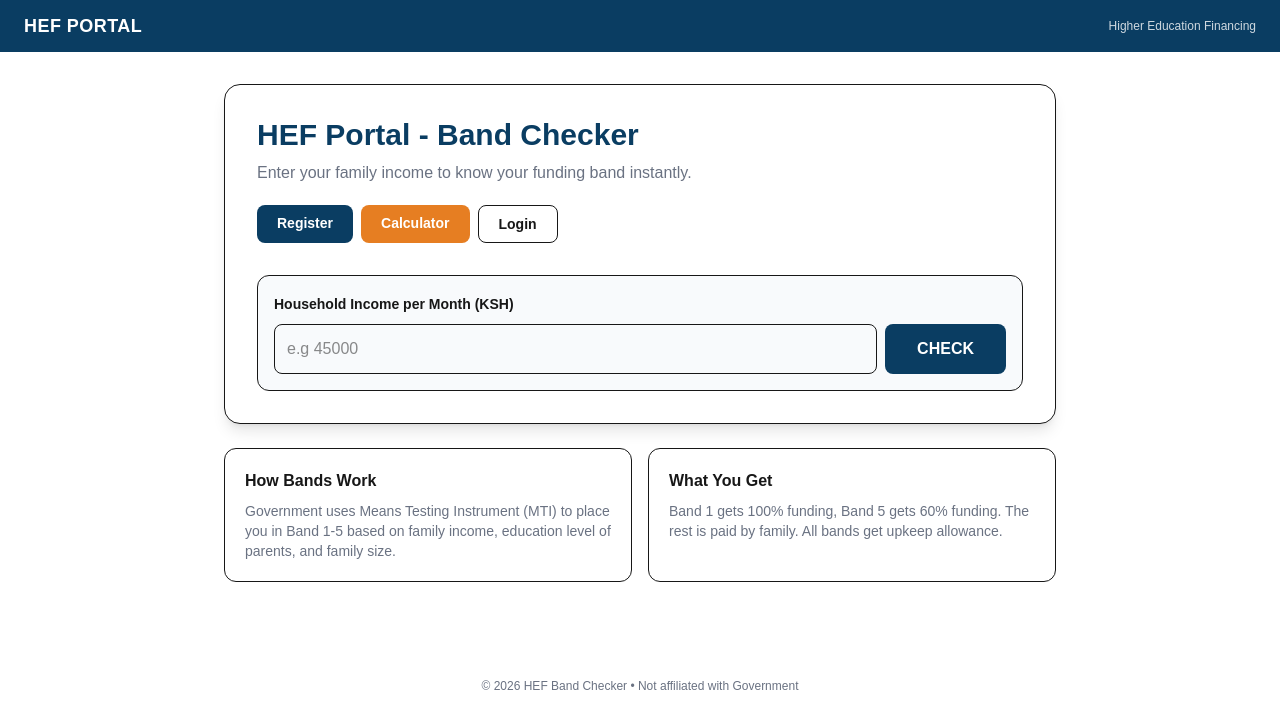
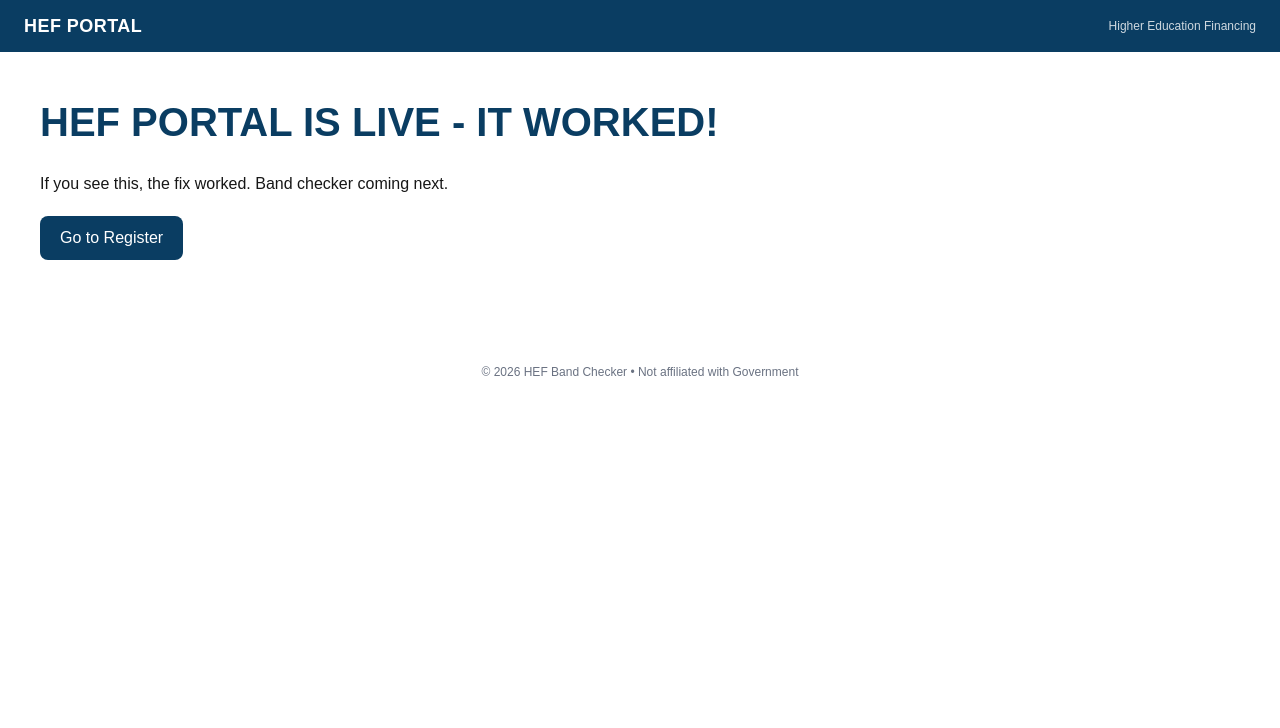
Before and after one commit to hefanes-gif/helb-band-checker, a Next.js app: page / in a window 1280 px wide. Shown: the top 728 px of the page. Built offline with nearby package versions, Linux system fonts and the light colour scheme.

Commit message:
FORCE FIX MAIN PAGE

```diff
--- a/src/app/page.tsx
+++ b/src/app/page.tsx
@@ -1,64 +1,9 @@
-"use client";
-import { useState } from "react";
-import Link from "next/link";
-
-const bands = [
- { max: 23000, name: "BAND 1", sch: 70, loan: 25, family: 5, desc: "Most Vulnerable" },
- { max: 60000, name: "BAND 2", sch: 60, loan: 30, family: 10, desc: "Very Needy" },
- { max: 120000, name: "BAND 3", sch: 50, loan: 30, family: 20, desc: "Needy" },
- { max: 300000, name: "BAND 4", sch: 40, loan: 30, family: 30, desc: "Less Needy" },
- { max: Infinity, name: "BAND 5", sch: 30, loan: 30, family: 40, desc: "Able" },
-];
-
-export default function Home() {
- const [income, setIncome] = useState("");
- const [band, setBand] = useState<any>(null);
-
- const check = () => {
-  const v = Number(income);
-  if (!v) return;
-  const b = bands.find(b => v <= b.max);
-  setBand({ ...b, income: v });
- };
-
- return (
-  <div className="max-w-4xl mx-auto p-4 md:p-8">
-   <div className="bg-white rounded-2xl shadow-lg p-6 md:p-8 border">
-    <h2 className="text-3xl font-extrabold text-[#0a3d62]">HEF Portal - Band Checker</h2>
-    <p className="text-gray-500 mt-2">Enter your family income to know your funding band instantly.</p>
-
-    <div className="flex gap-2 mt-5">
-     <Link href="/register" className="bg-[#0a3d62] text-white px-5 py-2 rounded-lg font-bold text-sm">Register</Link>
-     <Link href="/calculator" className="bg-[#e67e22] text-white px-5 py-2 rounded-lg font-bold text-sm">Calculator</Link>
-     <Link href="/login" className="bg-white border px-5 py-2 rounded-lg font-bold text-sm">Login</Link>
+export default function Page() {
+  return (
+    <div style={{padding:40, fontFamily:'Arial'}}>
+      <h1 style={{fontSize:40, fontWeight:900, color:'#0a3d62'}}>HEF PORTAL IS LIVE - IT WORKED!</h1>
+      <p style={{marginTop:20}}>If you see this, the fix worked. Band checker coming next.</p>
+      <a href="/register" style={{display:'inline-block', marginTop:20, background:'#0a3d62', color:'white', padding:'10px 20px', borderRadius:8, textDecoration:'none'}}>Go to Register</a>
     </div>
-
-    <div className="mt-8 bg-slate-50 p-4 rounded-xl border">
-     <label className="font-bold text-sm">Household Income per Month (KSH)</label>
-     <div className="flex gap-2 mt-2">
-      <input value={income} onChange={e=>setIncome(e.target.value)} type="number" placeholder="e.g 45000" className="flex-1 p-3 rounded-lg border outline-none focus:ring-2 focus:ring-[#0a3d62]"/>
-      <button onClick={check} className="bg-[#0a3d62] text-white px-8 rounded-lg font-black">CHECK</button>
-     </div>
-    </div>
-
-    {band && (
-     <div className="mt-6 p-5 rounded-xl bg-gradient-to-br from-[#0a3d62] to-[#1e6fa8] text-white">
-      <div className="text-sm opacity-80">{band.desc}</div>
-      <div className="text-3xl font-black mt-1">{band.name}</div>
-      <div className="grid grid-cols-3 gap-3 mt-4">
-       <div className="bg-white/15 p-3 rounded-lg text-center"><div className="text-2xl font-black">{band.sch}%</div><div className="text-xs">Scholarship</div></div>
-       <div className="bg-white/15 p-3 rounded-lg text-center"><div className="text-2xl font-black">{band.loan}%</div><div className="text-xs">HELB Loan</div></div>
-       <div className="bg-white/15 p-3 rounded-lg text-center"><div className="text-2xl font-black">{band.family}%</div><div className="text-xs">Family Pays</div></div>
-      </div>
-      <div className="mt-4 text-xs opacity-80">For income KSH {band.income.toLocaleString()}</div>
-     </div>
-    )}
-   </div>
-
-   <div className="grid md:grid-cols-2 gap-4 mt-6">
-    <div className="bg-white p-5 rounded-xl border"><h3 className="font-bold">How Bands Work</h3><p className="text-sm text-gray-500 mt-2">Government uses Means Testing Instrument (MTI) to place you in Band 1-5 based on family income, education level of parents, and family size.</p></div>
-    <div className="bg-white p-5 rounded-xl border"><h3 className="font-bold">What You Get</h3><p className="text-sm text-gray-500 mt-2">Band 1 gets 100% funding, Band 5 gets 60% funding. The rest is paid by family. All bands get upkeep allowance.</p></div>
-   </div>
-  </div>
- );
+  )
 }
```
